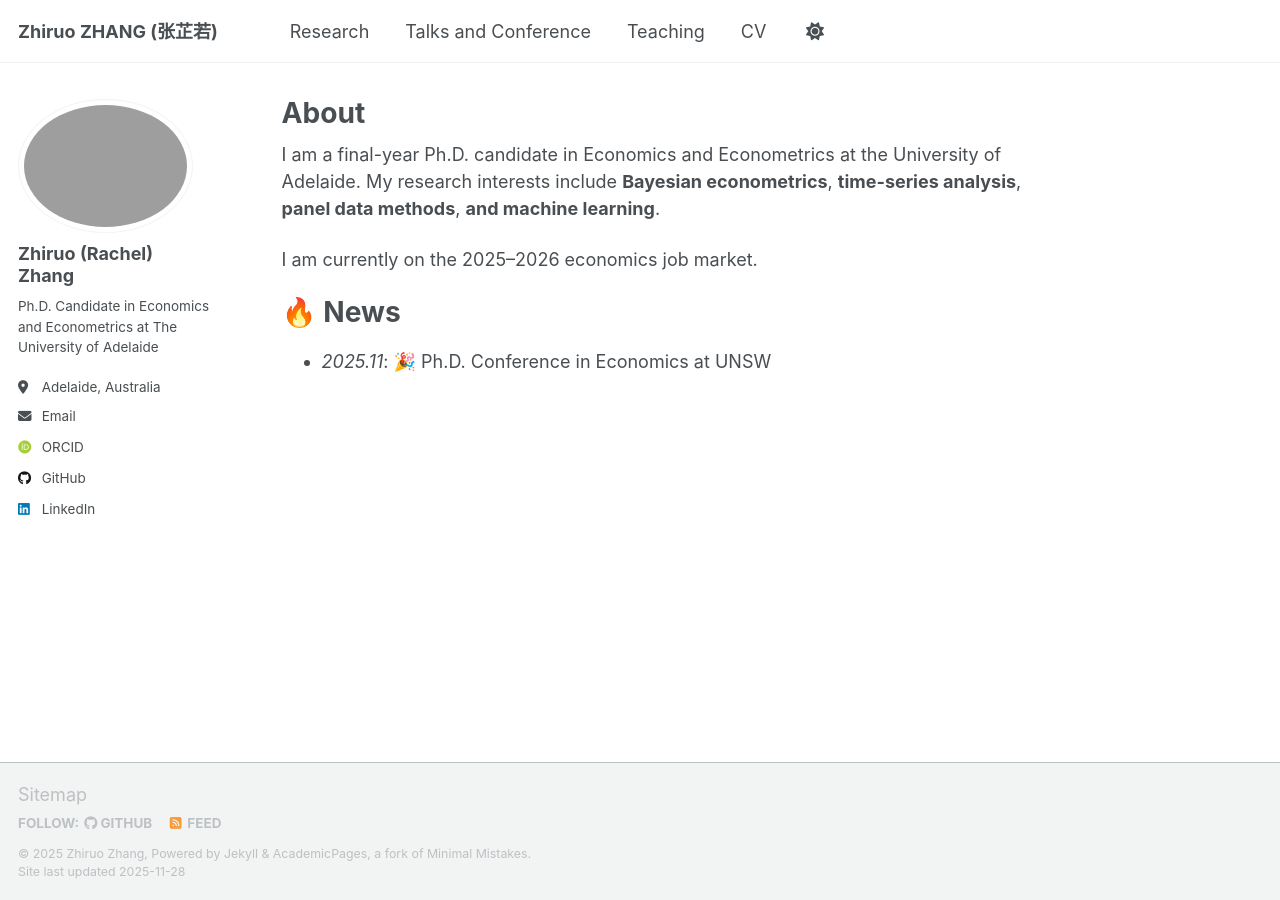
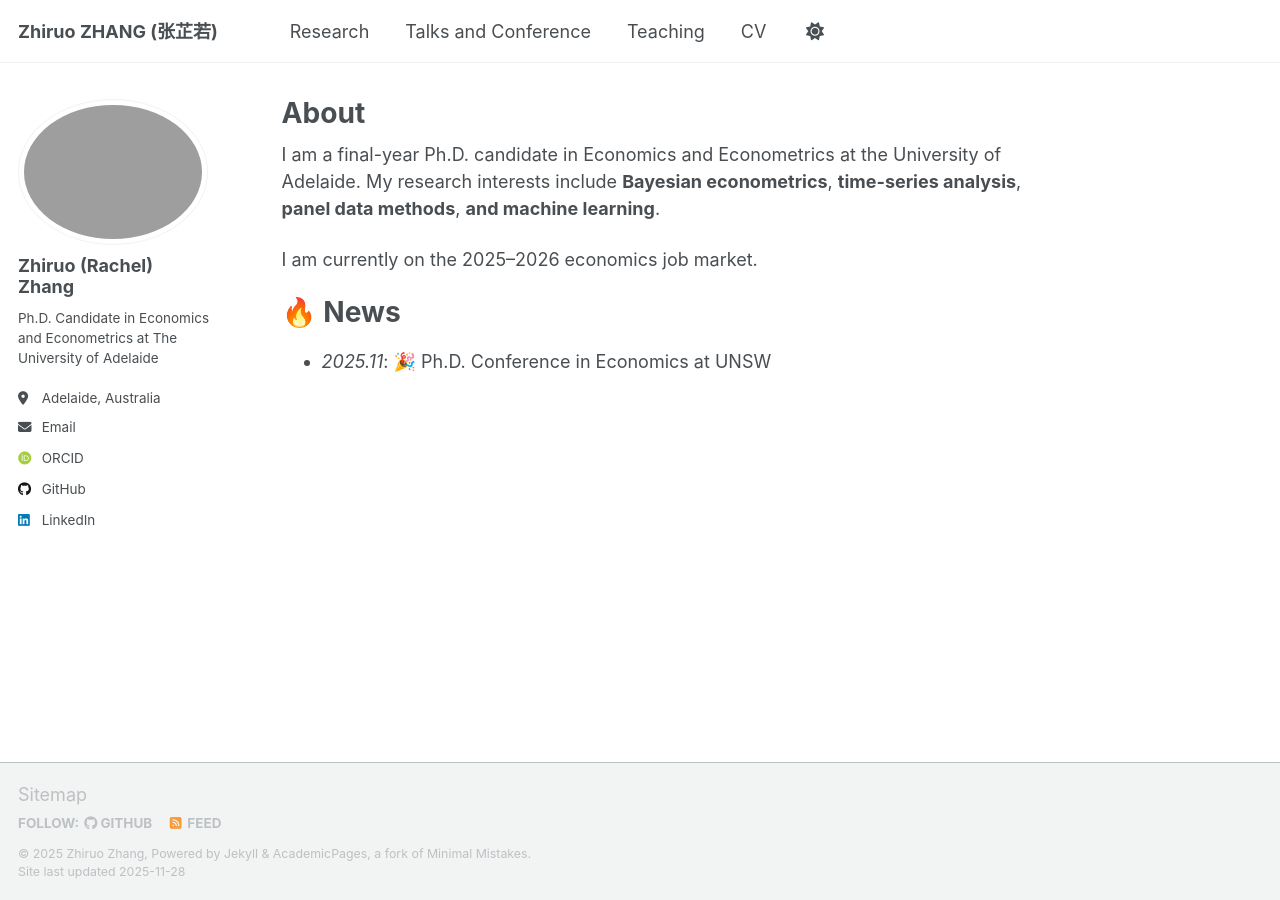
Before and after one commit to zhiruozzr/zhiruozzr.github.io, a Jekyll site: the page built from _pages/about.md, in a window 1280 px wide. Built offline with Jekyll 4.4.1, drawn with Linux system fonts in a browser that asks for light colours; some web fonts are replaced; a script that is not in the unit is left out.

Commit message:
Update _sidebar.scss

```diff
--- a/_sass/layout/_sidebar.scss
+++ b/_sass/layout/_sidebar.scss
@@ -83,7 +83,7 @@
 .author__avatar {
   display: table-cell;
   vertical-align: top;
-  width: 36px;
+  width: 50px;
   // set width only, for non-square avatars
   // height: 36px;
 
@@ -94,8 +94,8 @@
   }
 
   img {
-    max-width: 175px;
-    border-radius: 50%;
+    max-width: 190px;
+    border-radius: 70%;
 
     @include breakpoint($large) {
       padding: 5px;
```
